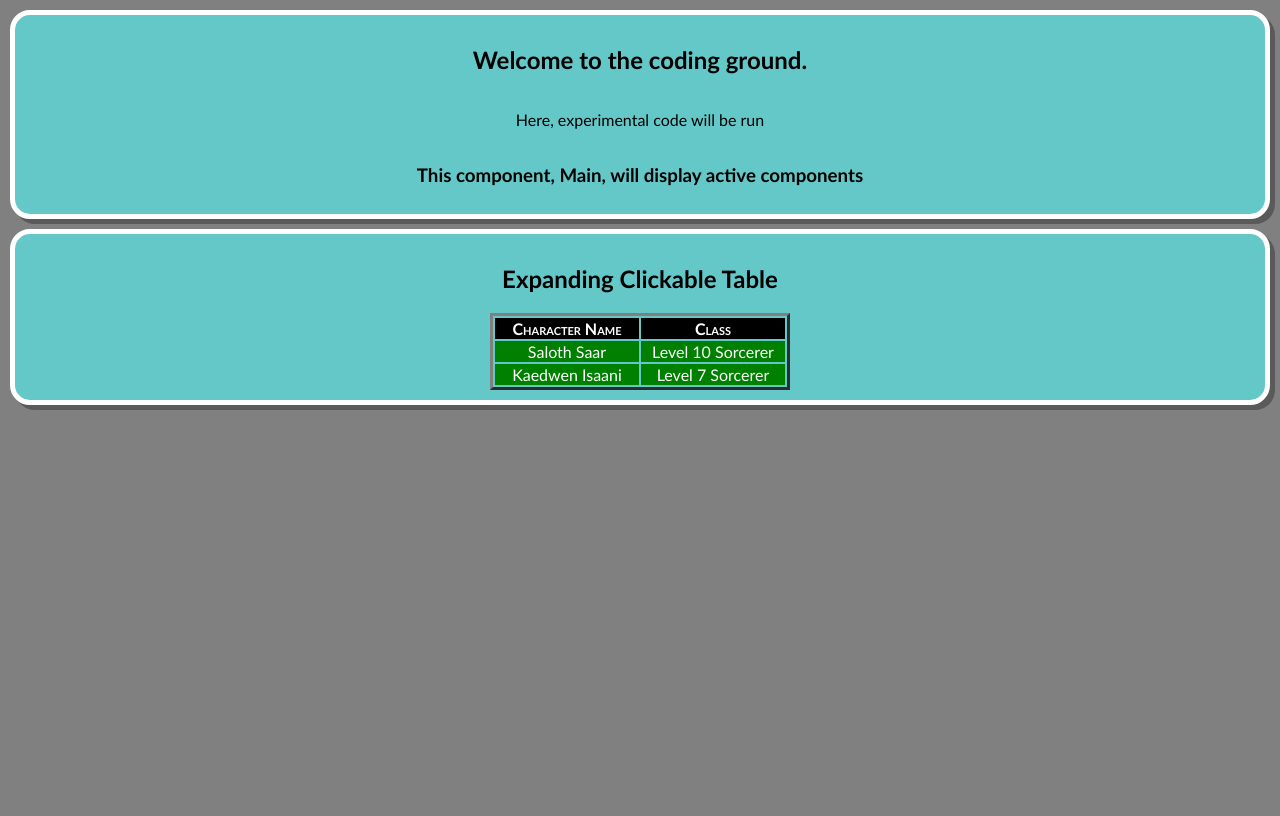
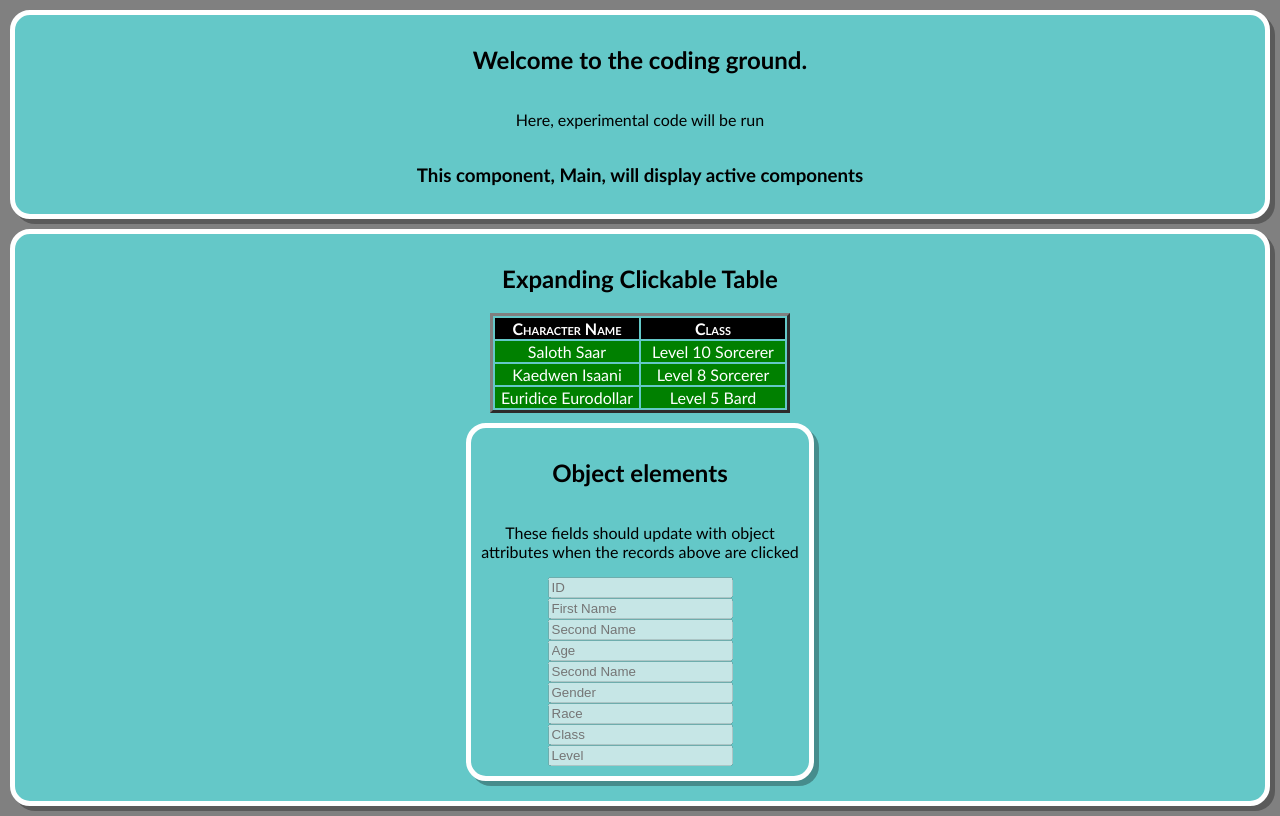
Before and after one commit to BNag87/Testing-Area, a React (Create React App) app: page / in a window 1280 px wide. Built offline with nearby package versions, Linux system fonts and the light colour scheme.

Commit message:
map and state
Added array mapping for dynamic table elements. Working on an onclick function for the record rows

```diff
--- a/src/Components/C-ExpTable.js
+++ b/src/Components/C-ExpTable.js
@@ -1,7 +1,5 @@
-
+import React, {useState} from 'react';
 import { char_Obj } from "../Reference Files/ObjectDefs"
-
-
 import {
     Wrapper,
     Table,
@@ -11,10 +9,23 @@ import {
 
 export const ExpTable = () => {
 
-    let Char1 = new char_Obj(1,"Saloth", "Saar", 45, "Male", "Dragonborn", "Sorcerer", 10)
-    let Char2 = new char_Obj(1,"Kaedwen", "Isaani", 36, "Male", "Dragonborn", "Sorcerer", 7)
-    console.log("\nChar1 table data:\n")
-    console.table(Char1)
+    let Char1 = new char_Obj(1,"Saloth", "Saar", 45, "Male", "Dragonborn", "Sorcerer", 10);
+    let Char2 = new char_Obj(2,"Kaedwen", "Isaani", 36, "Male", "Dragonborn", "Sorcerer", 8);
+    let Char3 = new char_Obj(3,"Euridice", "Eurodollar", 23, "Female", "Human", "Bard", 5);
+
+    //array to store characters
+    let ar_charBin = [];
+
+    //push all chars into the array
+    ar_charBin.push(Char1, Char2, Char3);
+
+    //useState to store data for populating table
+    const [data, setData] = useState([]);
+
+    function barkCharData(){
+        console.log("barkCharData was fired! InputId was: tbd")
+    }
+
 
     return(
         <>
@@ -32,30 +43,32 @@ export const ExpTable = () => {
                         </th>
                     </tr>
                     </TableHead>
+
                     <tbody>
-                    <TableRow>
-                        <td>
-                            {Char1.full_name}
-                        </td>
-
-                        <td>
-                            Level {Char1.level} {Char1.classType}
-                        </td>
-                    </TableRow>
-
-                    <TableRow>
-                        <td>
-                            {Char2.full_name}
-                        </td>
-
-                        <td>
-                            Level {Char2.level} {Char2.classType}
-                        </td>
-                    </TableRow>
+                        {ar_charBin.map((character) => (
+                            <TableRow key={character.id} onclick="barkCharData()">
+                                <td>{character.full_name}</td>
+                                <td>Level {character.level} {character.classType}</td>
+                            </TableRow>
+                        ))}
                     </tbody>
                 </Table>
+
+                <Wrapper>
+                <h2>Object elements</h2>
+                <p>These fields should update with object<br/>attributes when the records above are clicked</p>
+
+                <input type="text" name="idField" placeholder="ID" disabled="true" />
+                <input type="text" name="fNameField" placeholder="First Name" disabled="true" />
+                <input type="text" name="sNameField" placeholder="Second Name" disabled="true" />
+                <input type="text" name="ageField" placeholder="Age" disabled="true" />
+                <input type="text" name="sNameField" placeholder="Second Name" disabled="true" />
+                <input type="text" name="genderField" placeholder="Gender" disabled="true" />
+                <input type="text" name="raceField" placeholder="Race" disabled="true" />
+                <input type="text" name="classField" placeholder="Class" disabled="true" />
+                <input type="text" name="levelField" placeholder="Level" disabled="true" />
             </Wrapper>
-
+            </Wrapper>
         </>
     )
 }
```
